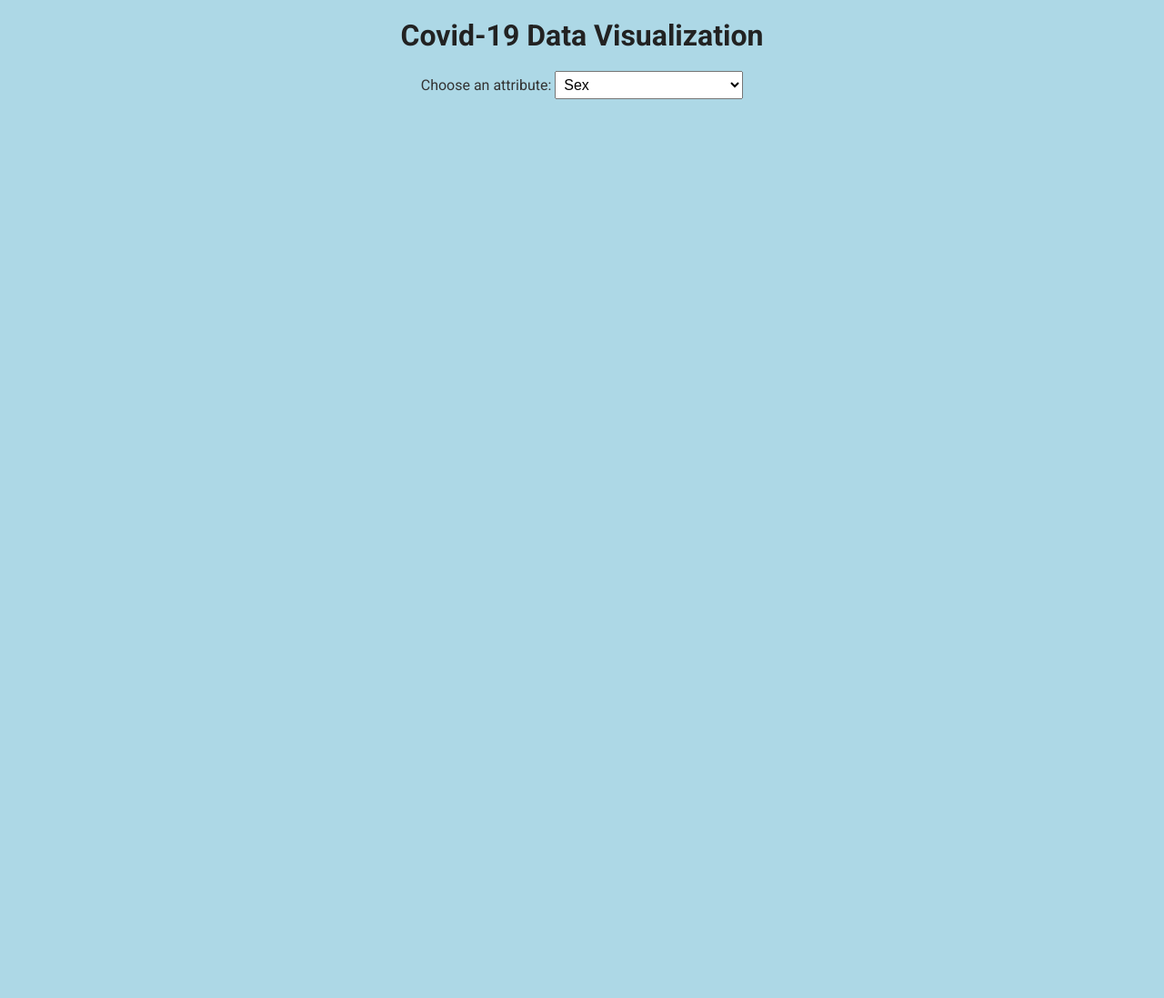
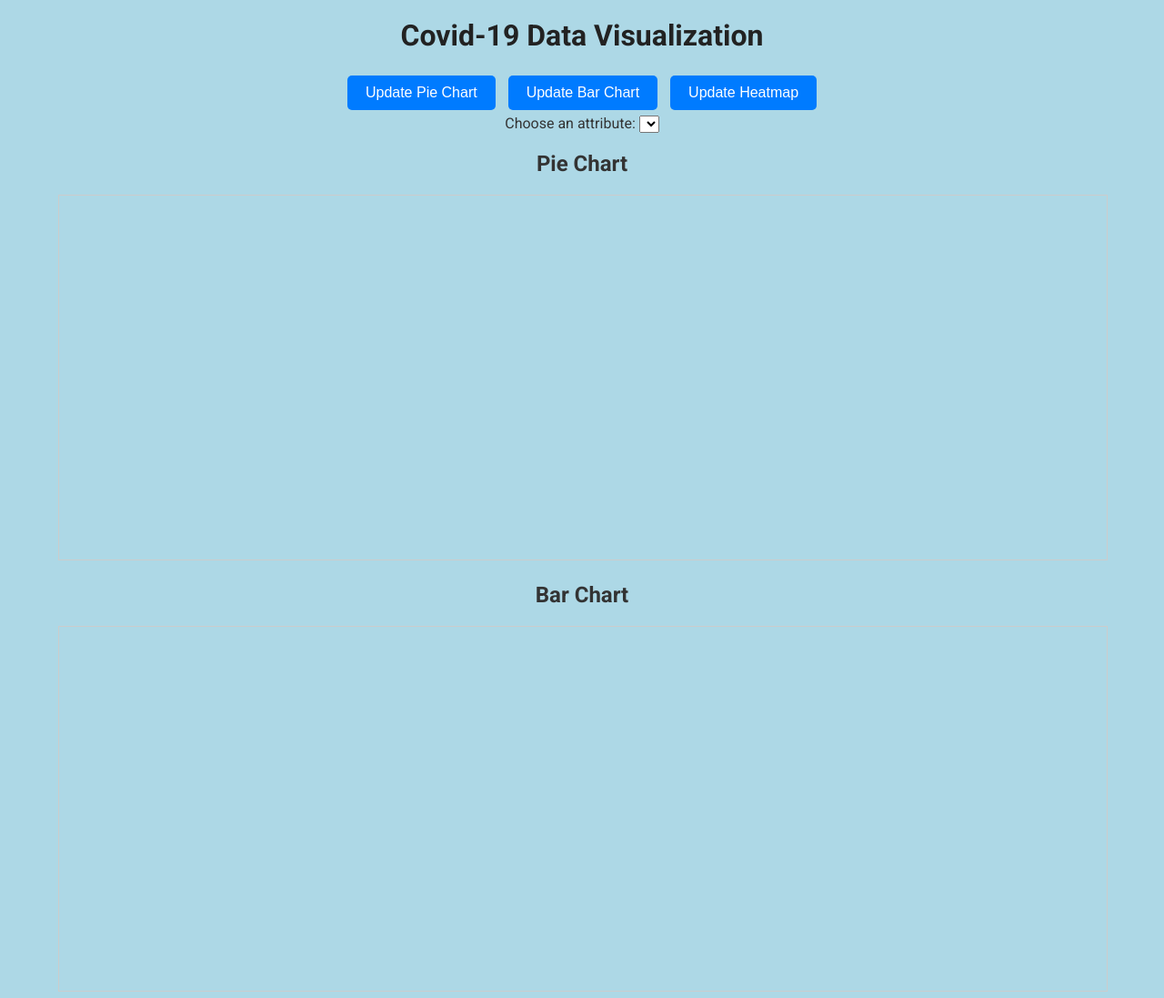
Before and after one commit to georgiagelasco/finalProject, a plain HTML site: page index.html in a window 1280 px wide. Shown: the top 1097 px of the page at 91% size. Before the commit the page ends 800 px from the top, so only its background shows below. Drawn offline with nearby package versions, Linux system fonts and the light colour scheme.

Commit message:
no overlap

```diff
--- a/index.html
+++ b/index.html
@@ -7,8 +7,9 @@
     <script src="https://d3js.org/d3.v7.min.js"></script>
     <link href="https://fonts.googleapis.com/css2?family=Roboto:wght@400;700&display=swap" rel="stylesheet">
     <style>
+      /* Common styles */
       body {
-        background-color: #ADD8E6;
+        background-color: #ADD8E6; /* Soothing light blue */
         font-family: 'Roboto', sans-serif;
         color: #333;
         text-align: center;
@@ -22,85 +23,75 @@
         color: #222;
       }
 
-      svg {
-        width: 90%;
-        height: auto;
-        display: block; /* Display all charts */
-        margin: auto;
+      /* Buttons styling */
+      button {
+        padding: 10px 20px;
+        margin: 5px;
+        border: none;
+        background-color: #007BFF;
+        color: white;
+        font-size: 1em;
+        cursor: pointer;
+        border-radius: 5px;
+        transition: background-color 0.3s;
       }
 
-      select {
-        padding: 5px;
-        font-size: 1em;
-        margin-bottom: 20px;
+      button:hover {
+        background-color: #0056b3;
+      }
+
+      button.active-button {
+        background-color: #4CAF50; /* Green */
+        color: white;
+      }
+
+      /* Chart container styles */
+      .chart-container {
+        margin: 20px auto;
+        text-align: center;
+        width: 90%;
+      }
+
+      svg {
+        width: 100%;
+        height: 400px; /* Set a uniform height for all charts */
+        border: 1px solid #ccc; /* Optional: Visualize the chart boundaries */
       }
     </style>
   </head>
   <body>
     <h1>Covid-19 Data Visualization</h1>
 
-    <!-- Dropdown for filtering -->
+    <!-- Buttons for user interaction -->
+    <div>
+      <button onclick="updatePieChart('sex')" aria-label="Update Pie Chart">Update Pie Chart</button>
+      <button onclick="updateBarChart('age_group')" aria-label="Update Bar Chart">Update Bar Chart</button>
+      <button onclick="drawHeatmap()" aria-label="Update Heatmap">Update Heatmap</button>
+    </div>
+
+    <!-- Dropdown for selecting data attributes -->
     <div id="dropdown-container">
       <label for="chart-dropdown">Choose an attribute: </label>
       <select id="chart-dropdown" onchange="updateDropdownSelection()"></select>
     </div>
 
-    <!-- Chart containers -->
-    <svg id="piechart"></svg>
-    <svg id="barchart"></svg>
-    <svg id="heatmap"></svg>
+    <!-- Separate containers for each chart -->
+    <div class="chart-container" id="piechart-container">
+      <h2>Pie Chart</h2>
+      <svg id="piechart"></svg>
+    </div>
 
-    <script>
-      function populateDropdown() {
-        const dropdown = document.getElementById("chart-dropdown");
+    <div class="chart-container" id="barchart-container">
+      <h2>Bar Chart</h2>
+      <svg id="barchart"></svg>
+    </div>
 
-        if (!dropdown.options.length) {
-          const attributes = [
-            "sex",
-            "age_group",
-            "race_ethnicity_combined",
-            "hosp_yn",
-            "icu_yn",
-            "death_yn",
-            "medcond_yn"
-          ];
+    <div class="chart-container" id="heatmap-container">
+      <h2>Heatmap</h2>
+      <svg id="heatmap"></svg>
+    </div>
 
-          dropdown.innerHTML = "";
-          attributes.forEach(attr => {
-            const option = document.createElement("option");
-            option.value = attr;
-            option.textContent = attr.charAt(0).toUpperCase() + attr.slice(1).replace(/_/g, " ");
-            dropdown.appendChild(option);
-          });
-
-          dropdown.value = attributes[0];
-        }
-      }
-
-      function updateDropdownSelection() {
-        const dropdown = document.getElementById("chart-dropdown");
-        const selectedValue = dropdown.value;
-
-        updatePieChart(selectedValue);
-        updateBarChart(selectedValue);
-      }
-
-      function loadScript(src, callback) {
-        if (!document.querySelector(`script[src="${src}"]`)) {
-          let script = document.createElement('script');
-          script.src = src;
-          script.onload = callback;
-          document.body.appendChild(script);
-        } else if (callback) {
-          callback();
-        }
-      }
-
-      loadScript("script.js", () => {
-        populateDropdown();
-        initializeCharts();
-      });
-    </script>
+    <!-- JavaScript -->
     <script src="script.js"></script>
   </body>
 </html>
```
